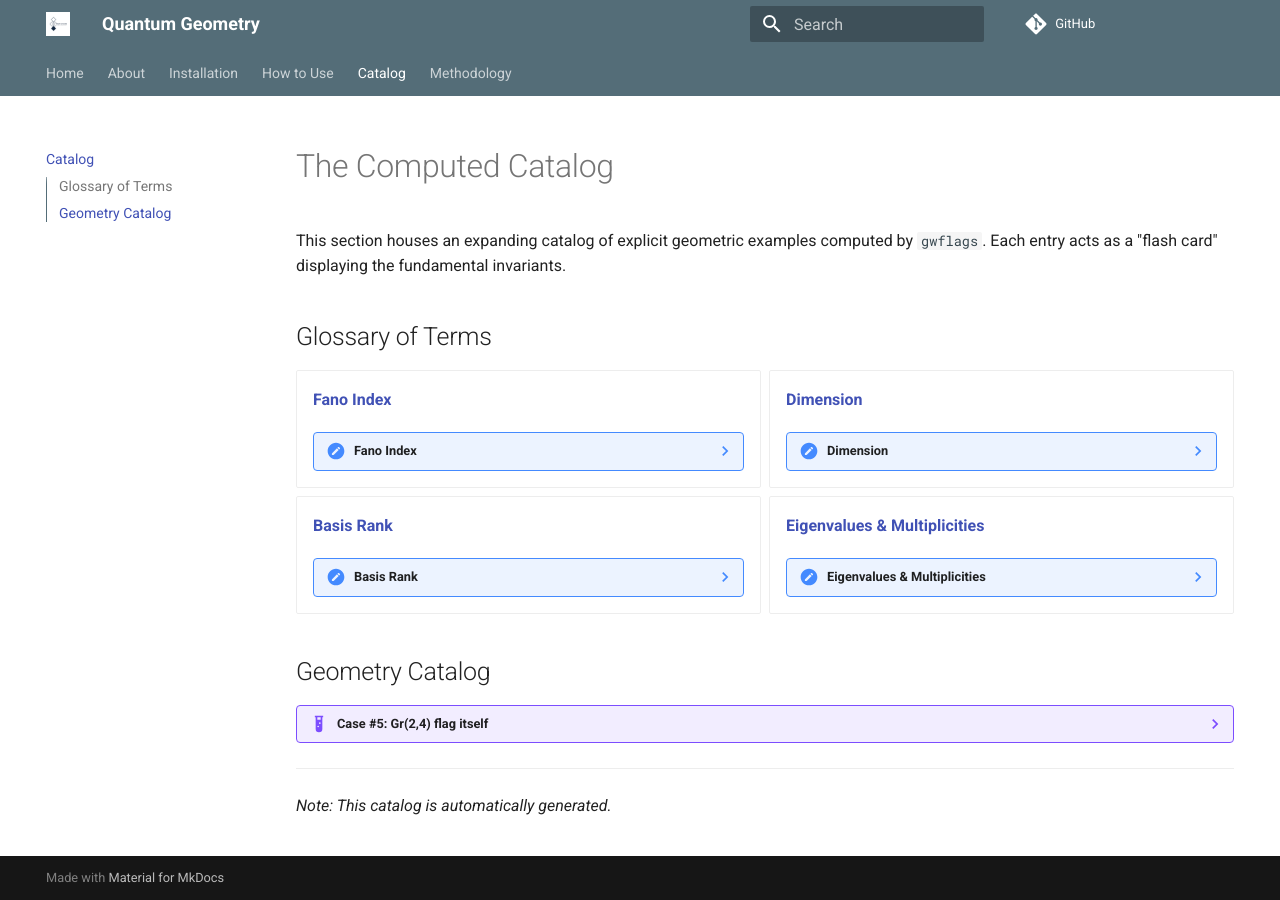
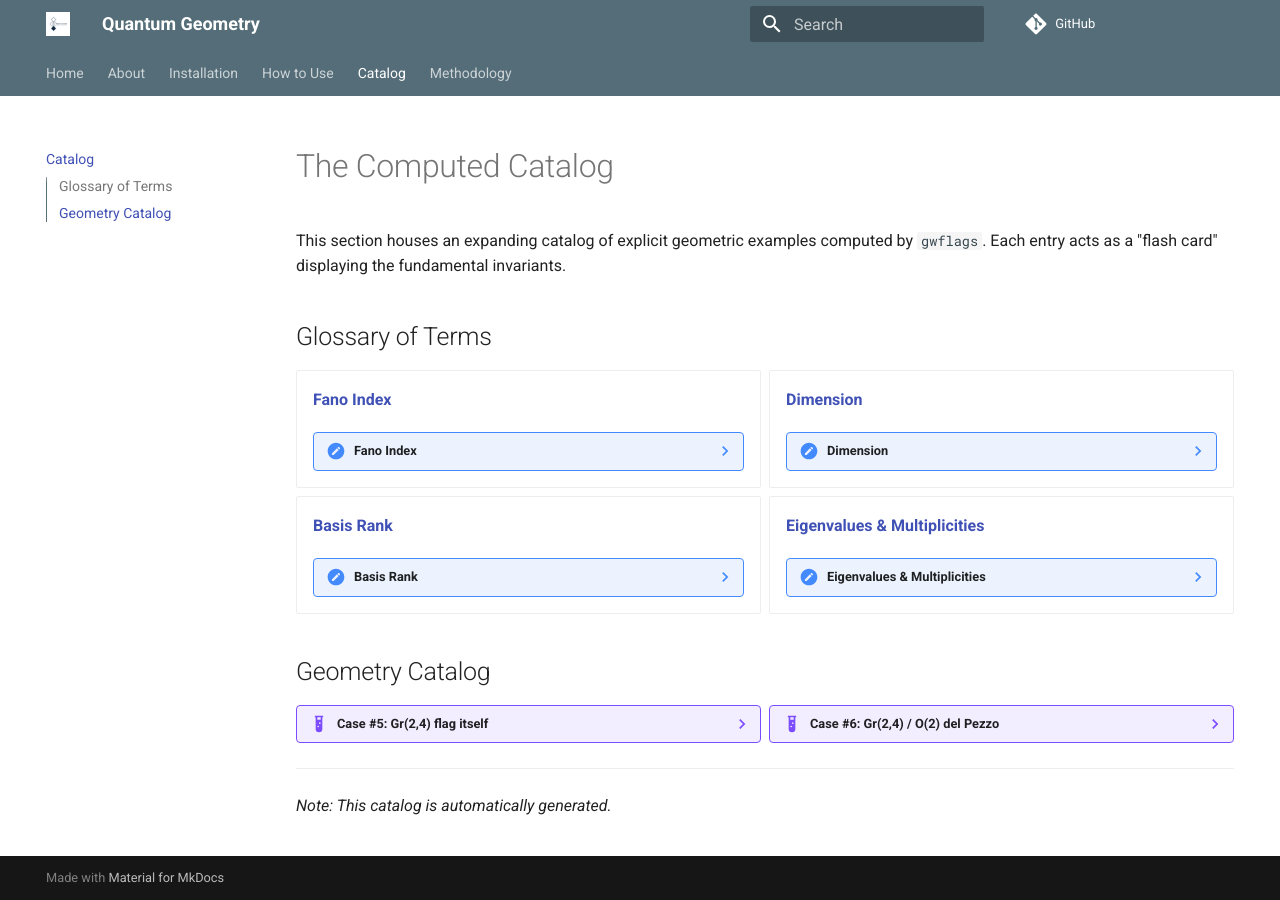
Before and after one commit to leonardofcavenaghi/atomicdecompositions, an MkDocs documentation site: the page built from docs/catalog.md, in a window 1280 px wide. Built offline with MkDocs 1.6.1 and Material for MkDocs 9.7.7, drawn with Linux system fonts in a browser that asks for light colours; comment, search, counter and statistics services are not loaded.

Commit message:
Auto-update catalog with new case

```diff
--- a/docs/catalog.md
+++ b/docs/catalog.md
@@ -48,6 +48,14 @@ This section houses an expanding catalog of explicit geometric examples computed
     - **Eigenvalues:** -5.657 (mult: 1), 5.657 (mult: 1), -4*sqrt(2)*I (mult: 1), 4*sqrt(2)*I (mult: 1), 0.0 (mult: 2)
 
 
+??? example "Case #6: Gr(2,4) / O(2)  del Pezzo"
+    - **Ambient Space:** `A3`
+    - **Dimension:** 3
+    - **Fano Index:** 2
+    - **Basis Rank:** 6
+    - **Eigenvalues:** -8.0 (mult: 1), 8.0 (mult: 1), 0.0 (mult: 2)
+
+
 </div>
 
 ***
```
